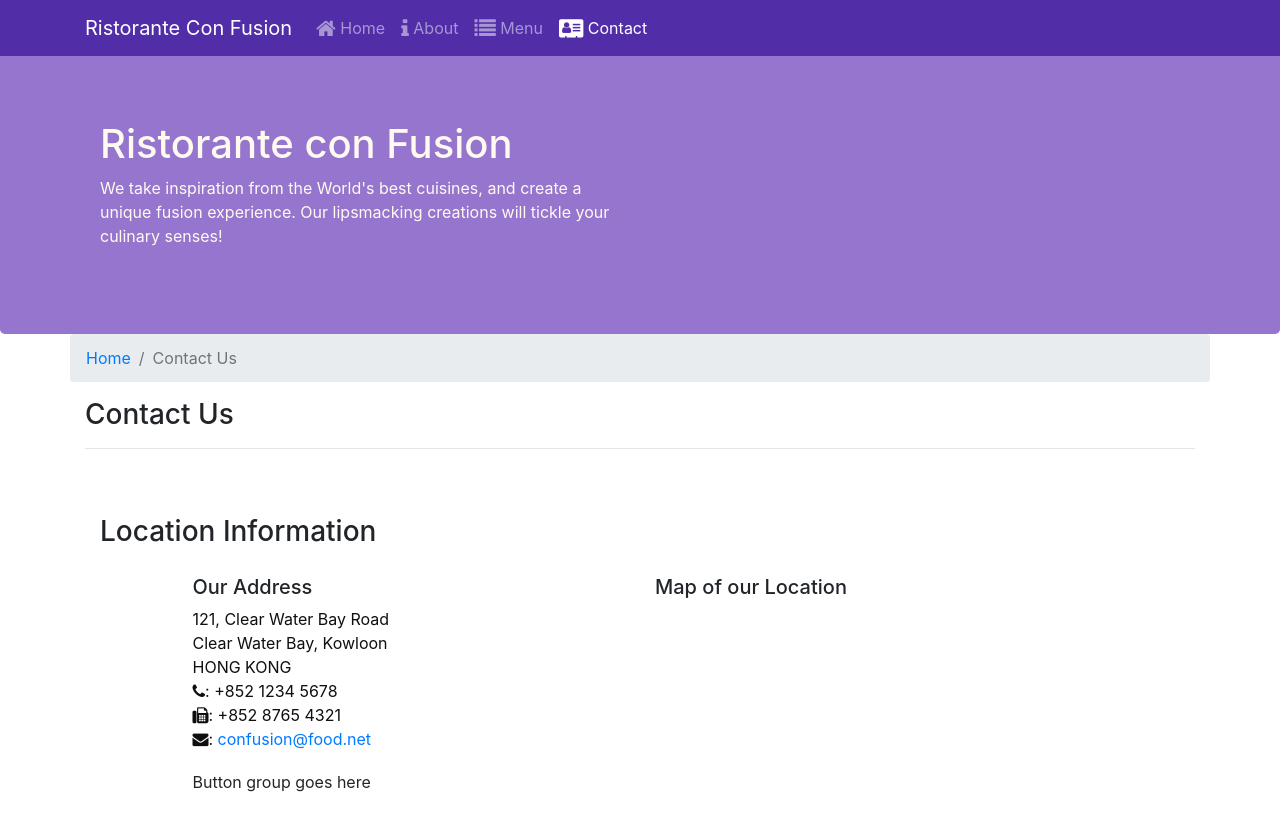
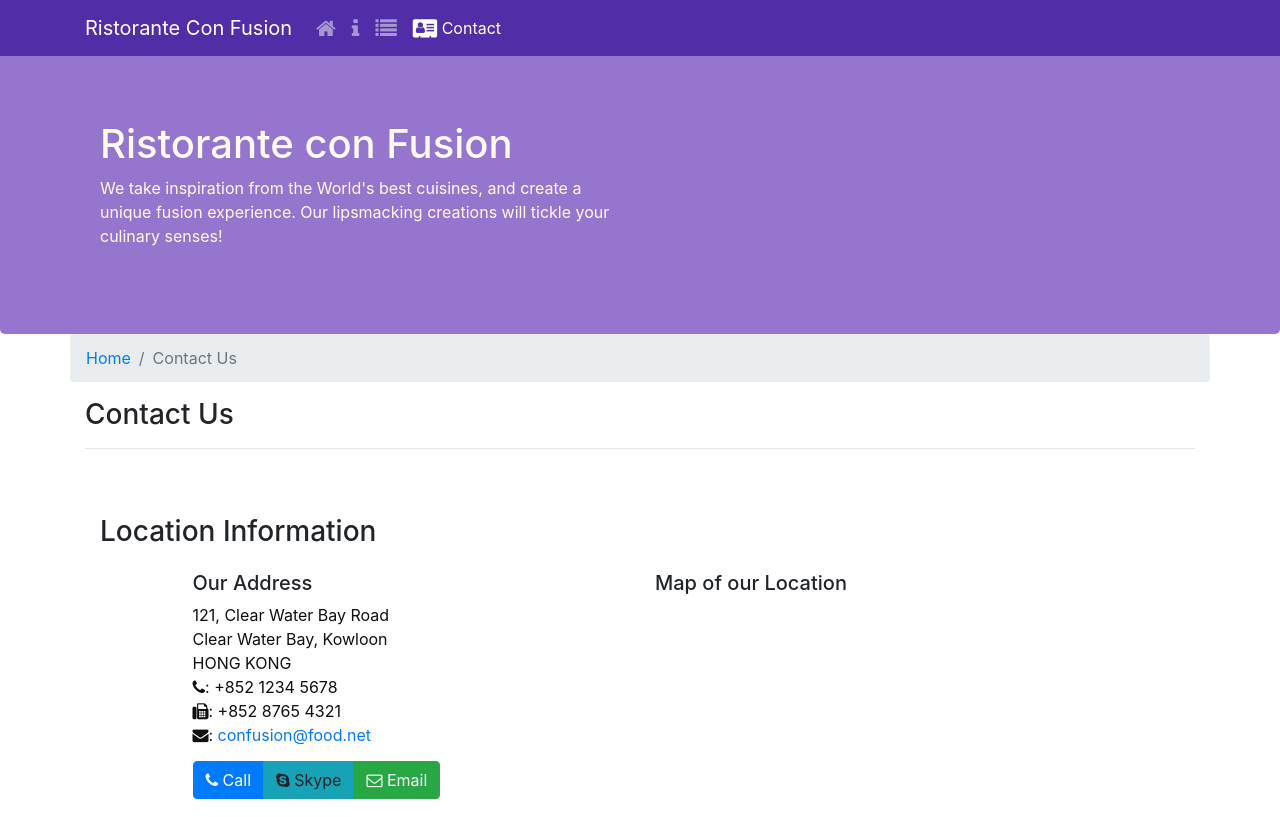
Before and after one commit to WardaFarhan/Bootstrap, a website: page contactus.html in a window 1280 px wide. Shown: the top 817 px of the page. Drawn offline with nearby package versions, Linux system fonts and the light colour scheme.

Commit message:
Processing4

```diff
--- a/contactus.html
+++ b/contactus.html
@@ -25,9 +25,9 @@
             <a class="navbar-brand" href="#">Ristorante Con Fusion</a>
             <div class="collapse navbar-collapse" id="Navbar">
                 <ul class="navbar-nav mr-auto">
-                        <li class="nav-item"><a class="nav-link" href="./index.html"><span class="fa fa-home fa-lg"></span> Home</a></li>
-                        <li class="nav-item"><a class="nav-link" href="./aboutus.html"><span class="fa fa-info fa-lg"></span> About</a></li>
-                        <li class="nav-item"><a class="nav-link" href="#"><span class="fa fa-list fa-lg"></span> Menu</a></li>
+                        <li class="nav-item"><a class="nav-link" href="./index.html"><span class="fa fa-home fa-lg"></span> </a></li>
+                        <li class="nav-item"><a class="nav-link" href="./aboutus.html"><span class="fa fa-info fa-lg"></span> </a></li>
+                        <li class="nav-item"><a class="nav-link" href="#"><span class="fa fa-list fa-lg"></span> </a></li>
                         <li class="nav-item active"><a class="nav-link" href="#"><span class="fa fa-address-card fa-lg"></span> Contact</a></li>
                 </ul>
             </div>
@@ -79,7 +79,11 @@
                 <h5>Map of our Location</h5>
             </div>
             <div class="col-12 col-sm-11 offset-sm-1">
-                Button group goes here
+                <div class="btn-group" role="group">
+                    <a role="button" class="btn btn-primary" href="tel:+85212345678"><i class="fa fa-phone"></i> Call</a>
+                    <a role="button" class="btn btn-info"><i class="fa fa-skype"></i> Skype</a>
+                    <a role="button" class="btn btn-success" href="mailto:confusion@food.net"><i class="fa fa-envelope-o"></i> Email</a>
+                </div>
             </div>
         </div>
 
```
Also changed, not shown: aboutus.html (+1 -1 lines), index.html (+1 -1 lines), package.json (+6 -1 lines).
